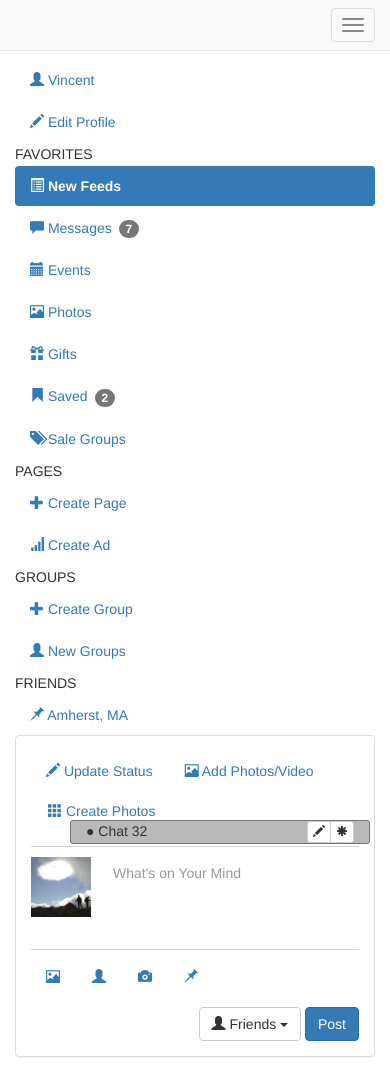
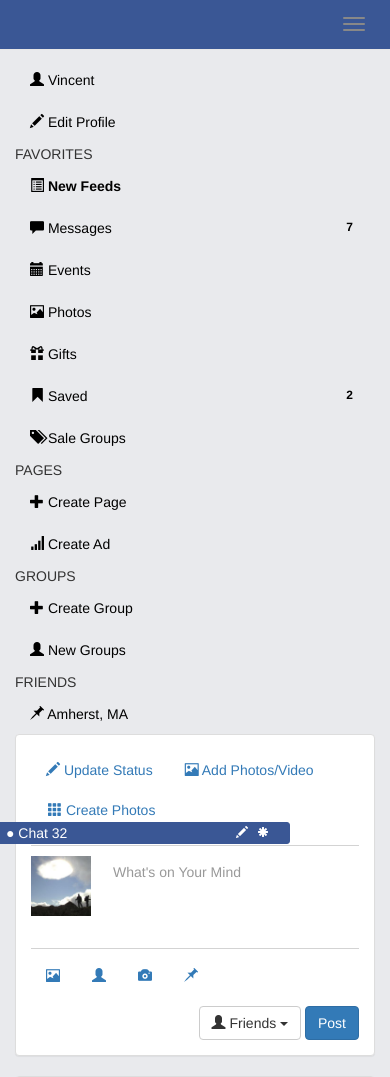
Before and after one commit to shengbolou/Project, a PHP site: page /user.html in a window 390 px wide. Shown: the top 1077 px of the page. Run offline with PHP 8.4, Linux system fonts and the light colour scheme.

Commit message:
user done

```diff
--- a/user.css
+++ b/user.css
@@ -1,7 +1,39 @@
 div[class^='col-md']{
 }
 
+body {
 
+  background-color: #e9eaed;
+}
+
+#right{
+  border-radius: 2px;
+  color: #9197a3;
+  border: 1px solid lightgrey;
+  background-color: white;
+  padding-bottom: 10px;
+}
+#right .glyphicon-gift {
+  color:white;
+  background-color: red;
+  padding: 2px;
+  border-radius: 2px;
+}
+
+#right-side-top { margin-top: 20px; margin-bottom: 5px }
+
+#trendinghr1{
+  margin-top: 5px;
+  margin-bottom: 5px;
+}
+#trendinghr2{
+  margin-top: 5px;
+  margin-bottom: 5px;
+}
+#trending-widgetshr{
+  margin-top: 5px;
+  margin-bottom: 5px;
+}
 
 #main{
   padding-top: 60px;
@@ -42,9 +74,10 @@ box-shadow: none !important;
 border: none;
 }
 .chat{
-  border: 1px solid rgba(117, 117, 117);
+  color:white;
+  border: 1px solid  #3a5795;;
   border-radius: 3px;
-  background: rgba(117, 117, 117, 0.50);
+  background-color: #3a5795;
 }
 
 #suggested{
@@ -56,34 +89,114 @@ border: none;
 #trending-widgets{
   padding-top: 2px;
   padding-bottom: 2px;
-  border-bottom: 1px solid lightgrey;
 }
+
 #trending-widgets .media{
   margin-top: 5px;
+}
+#trending-widgets .glyphicon-flash{
+  color: #5990ff;
+}
+
+.navbar{
+  background-color: #3a5795;
+}
+.navbar #search{
+  background: rgb(245, 245, 245)
+}
+
+.navbar .badge {
+  background-color: red;
+  color: white;
+  border-radius: 3px;
+  padding-left: 4px;
+  padding-right: 4px;
+  border: 1px solid black;
+  /* Offset the badge a bit so it hovers over the glyphicon. */
+  right: 8px;
+  top: -10px;
+}
+
+#dd{
+  background-color: transparent;
+  border: none;
+  /* Removes halo and shadow on button when clicked. */
+  outline: none;
+  box-shadow: none;
+}
+#left a{
+  color:black;
+  background: transparent;
+}
+#left a:hover{
+  background-color: rgb(196, 196, 196);
+}
+#left .badge{
+
+  color:black;
+  background-color: transparent;
+}
+#dd:focus{
+  color: white;
+}
+.navbar button:active,
+.navbar button:focus,
+.navbar button:active:focus {
+  background-color: transparent;
+  color: white;
+  border: none;
+  /* Removes halo and shadow on button when clicked. */
+  outline: none;
+  box-shadow: none;
+}
+.navbar button{
+  background-color: transparent;
+  border:none;
+  color: #343536
+}
+.navbar button:hover {
+  background-color: transparent;
+  color: #22345c;
+  border: none;
+}
+
+#join,#home{
+  color:white;
+}
+#join:hover,#home:hover{
+  background-color: rgb(27, 61, 121)
 }
 
 #title{
   line-height: 24px;
 }
 #trending{
-    border-top: 1px solid lightgrey;
     padding-top: 2px;
-    border-bottom: 1px solid lightgrey;
     padding-bottom: 2px;
 
     margin-top: 2px;
     margin-bottom: 2px;
 }
+
 #trending ul a{
   padding-left: 5px;
   padding-right: 5px;
   padding-top: 2px;
   padding-bottom: 2px;
+  color: inherit;
+  background-color: transparent;
 }
+
+#trending ul li.active{
+   color: #5990ff;
+   background-color: transparent;
+   background: none;
+}
+
 
 .chat{
   position: fixed;
   bottom: 0;
-  right:20px;
+  right:100px;
   width: 300px;
 }
--- a/user.html
+++ b/user.html
@@ -11,6 +11,7 @@
     <script src="js/bootstrap.min.js" charset="utf-8"></script>
   </head>
   <body>
+
     <nav class="navbar navbar-default navbar-fixed-top">
       <div class="container">
         <!-- Brand and toggle get grouped for better mobile display -->
@@ -28,7 +29,7 @@
          <!-- for the brand image -->
          <div class="navbar-header">
            <a class="navbar-brand" href="#">
-             <span class="glyphicon glyphicon-home"></span>
+             <img style="position:relative; right:-10px; bottom:2px" src="imgs/Facebook_logo-8.jpg"  width=25px alt="" />
            </a>
          </div>
 
@@ -37,7 +38,7 @@
            <div class="input-group fb-search">
              <input type="text" placeholder="Search" class="form-control" name="search" value="">
              <span class="input-group-btn">
-               <button type="submit" class="btn btn-default">
+               <button id="search"type="submit" class="btn btn-default">
                  <span class="glyphicon glyphicon-search"></span>
                </button>
              </span>
@@ -48,10 +49,10 @@
            <div class="btn-toolbar pull-right" role="toolbar">
 
              <div class="btn-group" role="group">
-               <button class="btn btn-default" type="button" name="button">Join</button>
+               <button id="join"class="btn btn-default" type="button" name="button">Join</button>
              </div>
              <div class="btn-group" role="group">
-               <button class="btn btn-default" type="button" name="button">Home</button>
+               <button id="home"class="btn btn-default" type="button" name="button">Home</button>
              </div>
 
              <div class="btn-group" role="group">
@@ -74,7 +75,7 @@
                  <span class="glyphicon glyphicon-lock"></span>
                </button>
                <div class="btn-group" role="group">
-                 <button class="btn btn-default dropdown-toggle" data-toggle="dropdown" type="button" name="button">
+                 <button id="dd" class="btn btn-default dropdown-toggle" data-toggle="dropdown" type="button" name="button">
                    <span class="caret"></span>
                  </button>
 
@@ -92,14 +93,14 @@
     <div class="container">
       <div id="main" class="row">
 
-        <div class="col-md-2">
+        <div id="left" class="col-md-2">
           <ul class="nav nav-pills nav-stacked">
             <li role="presentation"><a href="#"><span class="glyphicon glyphicon-user"></span> Vincent</a></li>
             <li role="presentation">
               <a href="#"><span class="glyphicon glyphicon-pencil"></span> Edit Profile</a>
             </li>
             <li role="presentation">FAVORITES</li>
-            <li role="presentation" class="active">
+            <li id="stupid-active" role="presentation" class="active">
               <a href="#">
                 <span class="glyphicon glyphicon-list-alt"></span>
                 <strong>New Feeds</strong>
@@ -107,7 +108,7 @@
             </li>
             <li role="presentation">
               <a href="#">
-                <span class="glyphicon glyphicon-comment"></span> Messages <span class="badge">7</span>
+                <span class="glyphicon glyphicon-comment"></span> Messages <span class="badge pull-right">7</span>
               </a>
             </li>
             <li role="presentation">
@@ -121,7 +122,7 @@
             </li>
             <li role="presentation">
               <a href="#">
-                <span class="glyphicon glyphicon-bookmark"></span> Saved <span class="badge">2</span>
+                <span class="glyphicon glyphicon-bookmark"></span> Saved <span class="badge pull-right">2</span>
               </a>
             </li>
             <li role="presentation">
@@ -274,6 +275,7 @@
         <div id="right"class="col-md-3">
             <!-- Nested grid! Like the outer grid, it's just a sequence of rows. -->
             <!-- Ticker -->
+            <hr id="right-side-top">
             <div class="row">
               <div class="col-md-12">
                 <a href="#">
@@ -288,9 +290,10 @@
               </div>
             </div>
             <!-- Trending -->
+            <hr id="trendinghr1">
             <div id="trending"class="row">
               <div class="col-md-12">
-                <div id='title' class="col-md-4">
+                <div style="color:black"id='title' class="col-md-4">
                   TRENDING
                 </div>
                 <div class="col-md-8">
@@ -304,7 +307,9 @@
                 </div>
               </div>
             </div>
+            <hr id ="trendinghr2">
             <!-- trending widgets -->
+
             <div id="trending-widgets" class="row">
               <div class="col-md-12">
                 <ul class="media-list">
@@ -351,6 +356,9 @@
                 </ul>
               </div>
             </div>
+
+            <hr id="trending-widgetshr">
+
             <!-- Suggested pages -->
             <div id="suggested" class="row">
               <div class="col-md-12">
@@ -402,14 +410,14 @@
       <div class="container-fluid">
         <div class="row">
           <div class="col-md-8 pull-left">
-            <span class="green">●</span>  Chat 32
+            <span class="green">●</span>   Chat 32
           </div>
           <div class="col-md-4">
             <div class="btn-group pull-right">
-              <button class="btn btn-xs btn-default"type="button" class="btn btn-xs">
+              <button style="background:transparent; color:white; border:none"class="btn btn-xs btn-default"type="button" class="btn btn-xs">
                 <span class="glyphicon glyphicon-pencil"></span>
               </button>
-              <button class="btn btn-xs btn-default"type="button" class="btn btn-xs">
+              <button style="background:transparent; color:white; border:none"class="btn btn-xs btn-default"type="button" class="btn btn-xs">
                   <span class="glyphicon glyphicon-asterisk"></span>
               </button>
             </div>
```
Also changed, not shown: imgs/Facebook_logo-8.jpg (added).
